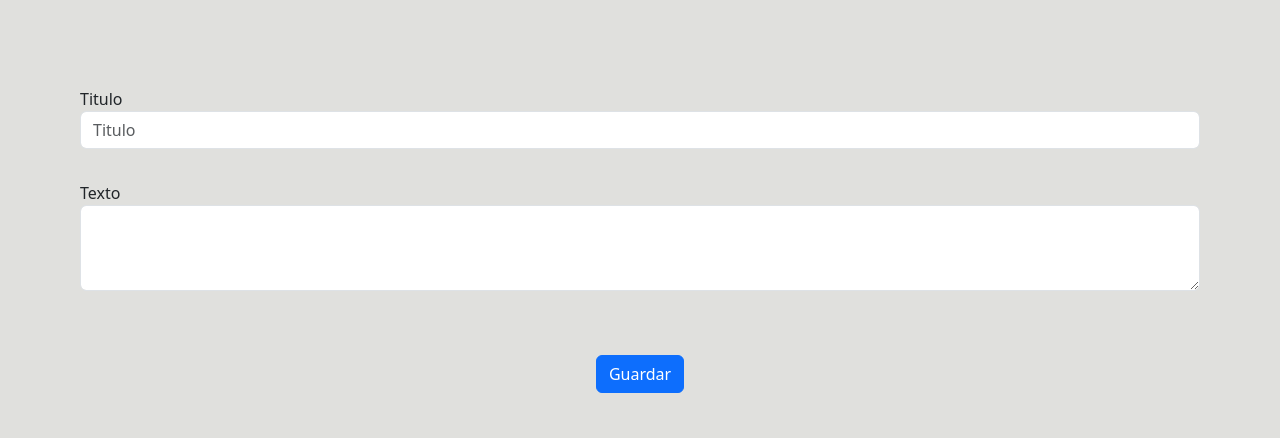
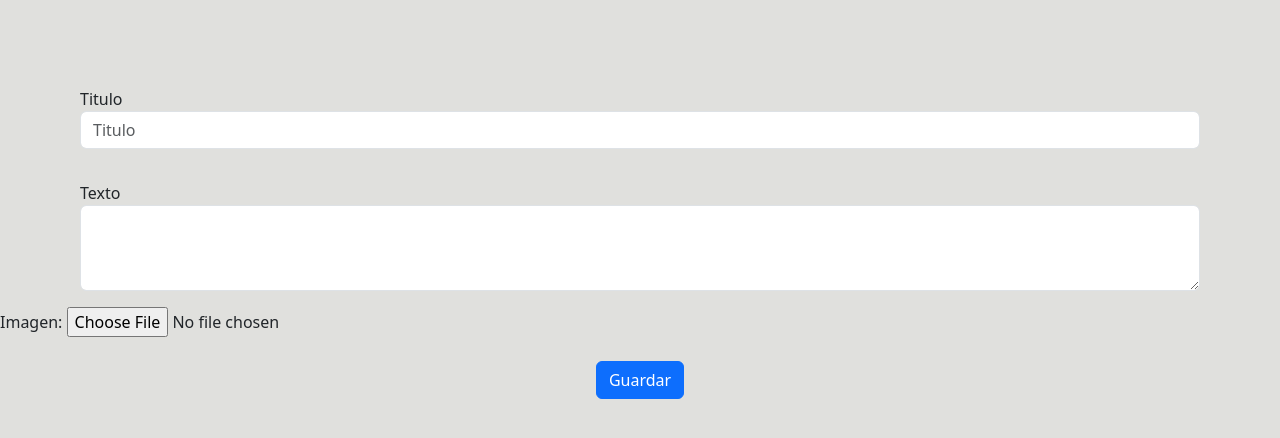
Before and after one commit to itschavaa/TC2005B, a Node server app: page /crearNoticia in a window 1280 px wide. Shown: the part 57-495 px from the top of the page. Run offline with Node 20, Linux system fonts and the light colour scheme.

Commit message:
feat(lab22): file aupload added

```diff
--- a/Otros_labs/app.js
+++ b/Otros_labs/app.js
@@ -2,6 +2,7 @@ const express = require("express");
 const app = express();
 const path = require("path");
 const session = require("express-session");
+const multer = require('multer');
 
 const misRutas = require("./routes/peliculas.routes.js");
 const misOtrasRutas = require("./routes/boletos.routes.js");
@@ -23,6 +24,31 @@ app.use(misRutas, misOtrasRutas);
 
 const rutasUsers = require('./routes/users.routes');
 
+//fileStorage: Es nuestra constante de configuración para manejar el almacenamiento
+const fileStorage = multer.diskStorage({
+    destination: (request, file, callback) => {
+        //'uploads': Es el directorio del servidor donde se subirán los archivos
+        callback(null, 'public/uploads');
+    },
+    filename: (request, file, callback) => {
+        //aquí configuramos el nombre que queremos que tenga el archivo en el servidor,
+        //para que no haya problema si se suben 2 archivos con el mismo nombre concatenamos el timestamp
+        callback(null,
+            //En Mac
+            new Date().toISOString()
+            //En Windows
+            //new Date().getMilliseconds()
+            + '-' + file.originalname
+        );
+    },
+});
+
+//En el registro, pasamos la constante de configuración y
+//usamos single porque es un sólo archivo el que vamos a subir,
+//pero hay diferentes opciones si se quieren subir varios archivos.
+//'archivo' es el nombre del input tipo file de la forma
+app.use(multer({ storage: fileStorage }).single('imagen'));
+
 app.use('/users', rutasUsers);
 
 app.listen(3000);
--- a/Otros_labs/controllers/peliculas.controller.js
+++ b/Otros_labs/controllers/peliculas.controller.js
@@ -28,9 +28,11 @@ exports.getCrearNoticia = (request, response, next) => {
 };
 
 exports.insertarNoticia = (request, response, next) => {
+    console.log(request.file);
   const noticias = new Noticia({
     titulo: request.body.titulo,
     texto: request.body.texto,
+      imagen: request.file.filename,
   });
   noticias.save().then(() => {
       response.redirect('/');
--- a/Otros_labs/models/noticias.model.js
+++ b/Otros_labs/models/noticias.model.js
@@ -5,6 +5,7 @@ module.exports = class Noticia {
   constructor(nuevaNoticia){
     this.titulo = nuevaNoticia.titulo || '';
     this.texto = nuevaNoticia.texto || '';
+    this.imagen = nuevaNoticia.imagen || "noticia.jpg";
   }
 
   save() {
--- a/Otros_labs/package.json
+++ b/Otros_labs/package.json
@@ -15,6 +15,7 @@
     "ejs": "^3.1.9",
     "express": "^4.18.2",
     "express-session": "^1.17.3",
+    "multer": "^1.4.5-lts.1",
     "mysql2": "^3.2.0",
     "parseurl": "^1.3.3"
   }
--- a/Otros_labs/views/crearNoticia.ejs
+++ b/Otros_labs/views/crearNoticia.ejs
@@ -24,7 +24,7 @@
         <br>
         <br>
         <br>
-        <form action="/crearNoticia" method="POST">
+        <form action="/crearNoticia" method="POST"  enctype="multipart/form-data" >
           <div class="form-group">
             <label for="exampleFormControlInput1">Titulo</label>
             <input class="form-control" id="exampleFormControlInput1" placeholder="Titulo" name="titulo">
@@ -33,6 +33,8 @@
             <label for="exampleFormControlTextarea1">Texto</label>
             <textarea class="form-control" id="exampleFormControlTextarea1" rows="3" name="texto"></textarea>
           </div>
+          <label for="imagen">Imagen:</label>
+          <input name="imagen" id="imagen" class="input is-rounded" type="file">
           <br>
           <br>
           <center><button type="submit" class="btn btn-primary">Guardar</button><br /></center>
--- a/Otros_labs/views/noticias.ejs
+++ b/Otros_labs/views/noticias.ejs
@@ -25,6 +25,7 @@
           <% if(data.length){ for(var i = 0; i< data.length; i++) {%>
             <div class="accordion-item">
               <h2 class="accordion-header" id="panelsStayOpen-headingOne">
+                <img src="/uploads/<%= hot_cake.imagen %>" alt="Placeholder image">cd
                 <button class="accordion-button" type="button" data-bs-toggle="collapse" data-bs-target="#panelsStayOpen-collapseOne" aria-expanded="true" aria-controls="panelsStayOpen-collapseOne">
                   <%= data[i].titulo%>
                 </button>
```
Also changed, not shown: 1 other file.
